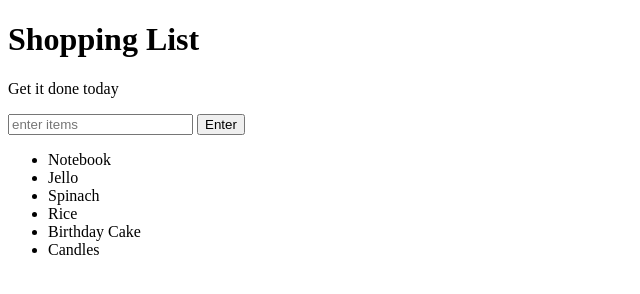
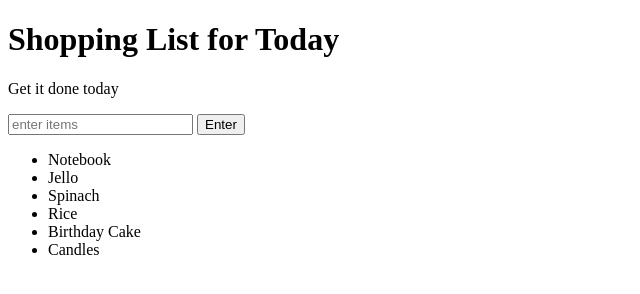
Before and after one commit to sshalOne/backgroundGen, a plain HTML site: page index.html in a window 1280 px wide. Shown: the whole page, without its empty margins (0-640 px from the left). Drawn offline with Linux system fonts and the light colour scheme.

Commit message:
changing title

```diff
--- a/index.html
+++ b/index.html
@@ -5,7 +5,7 @@
 	<link rel="stylesheet" type="text/css" href="style.css">
 </head>
 <body>
-	<h1>Shopping List</h1>
+	<h1>Shopping List for Today </h1>
 	<p id="first">Get it done today</p>
 	<input id="userinput" type="text" placeholder="enter items">
 	<button id="enter">Enter</button>
```
